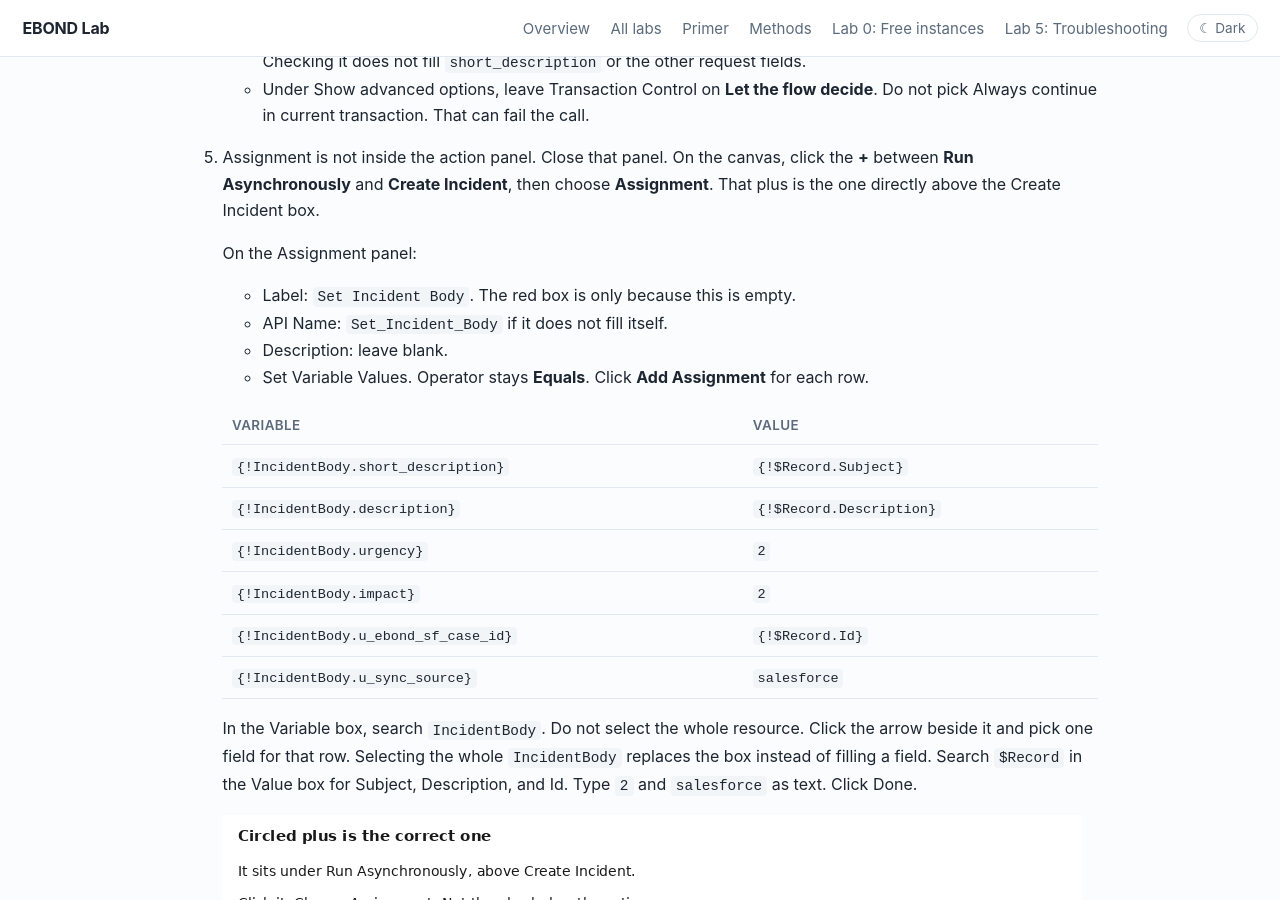
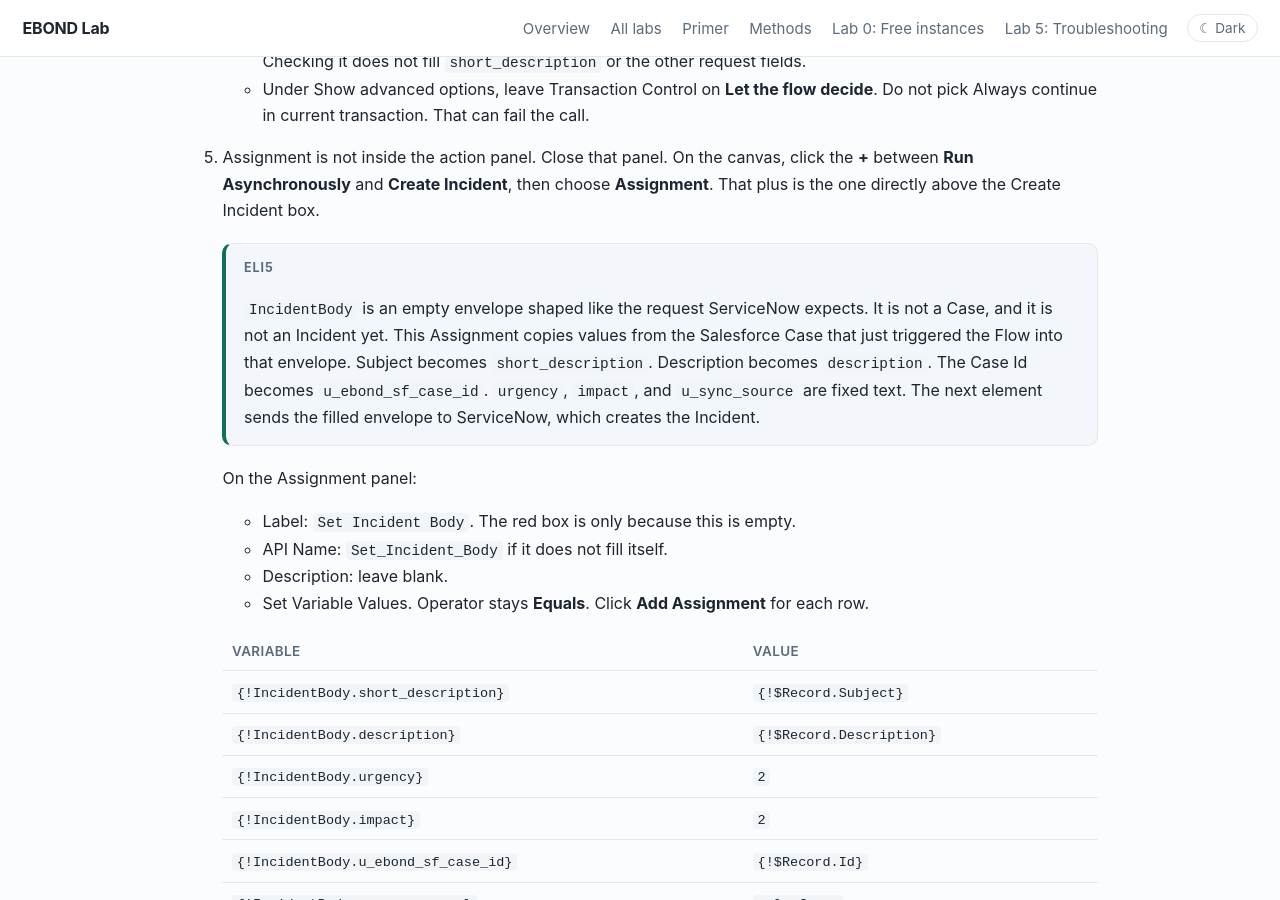
Before and after one commit to eltonaguiar/EBOND_ServiceNowSalesforce, a Jekyll site: the page built from site/labs/02-salesforce-to-snow.md, in a window 1280 px wide and 900 px high, scrolled down 8829 px. Built offline with Jekyll 4.4.1, drawn with Linux system fonts in a browser that asks for light colours.

Commit message:
Explain that IncidentBody is the request envelope filled from the Case.

```diff
--- a/site/labs/02-salesforce-to-snow.md
+++ b/site/labs/02-salesforce-to-snow.md
@@ -280,6 +280,11 @@ Use this only if you picked Flow above.
    - Under Show advanced options, leave Transaction Control on **Let the flow decide**. Do not pick Always continue in current transaction. That can fail the call.
 5. Assignment is not inside the action panel. Close that panel. On the canvas, click the **+** between **Run Asynchronously** and **Create Incident**, then choose **Assignment**. That plus is the one directly above the Create Incident box.
 
+   <div class="eli5">
+   <span class="label">ELI5</span>
+   <p><code>IncidentBody</code> is an empty envelope shaped like the request ServiceNow expects. It is not a Case, and it is not an Incident yet. This Assignment copies values from the Salesforce Case that just triggered the Flow into that envelope. Subject becomes <code>short_description</code>. Description becomes <code>description</code>. The Case Id becomes <code>u_ebond_sf_case_id</code>. <code>urgency</code>, <code>impact</code>, and <code>u_sync_source</code> are fixed text. The next element sends the filled envelope to ServiceNow, which creates the Incident.</p>
+   </div>
+
    On the Assignment panel:
    - Label: `Set Incident Body`. The red box is only because this is empty.
    - API Name: `Set_Incident_Body` if it does not fill itself.
```
